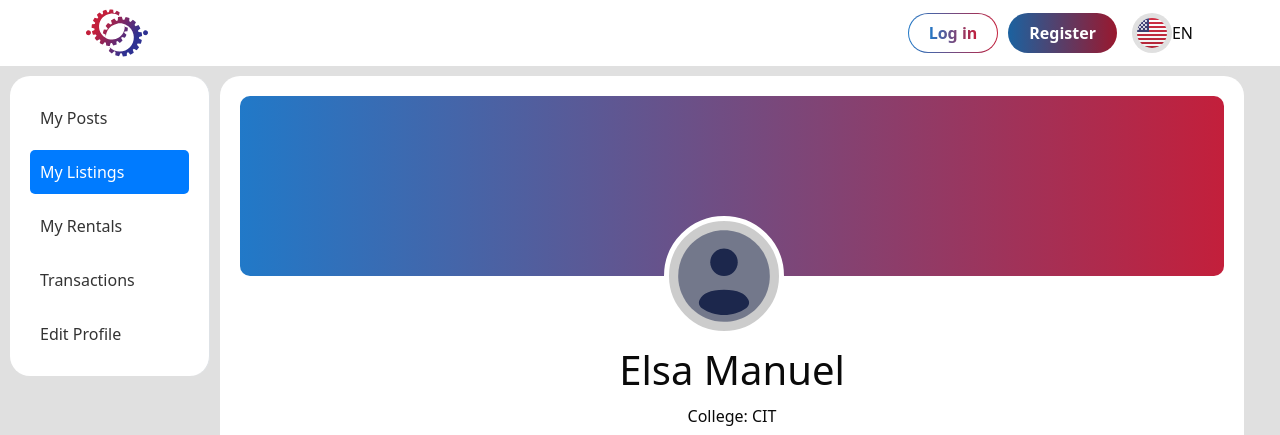
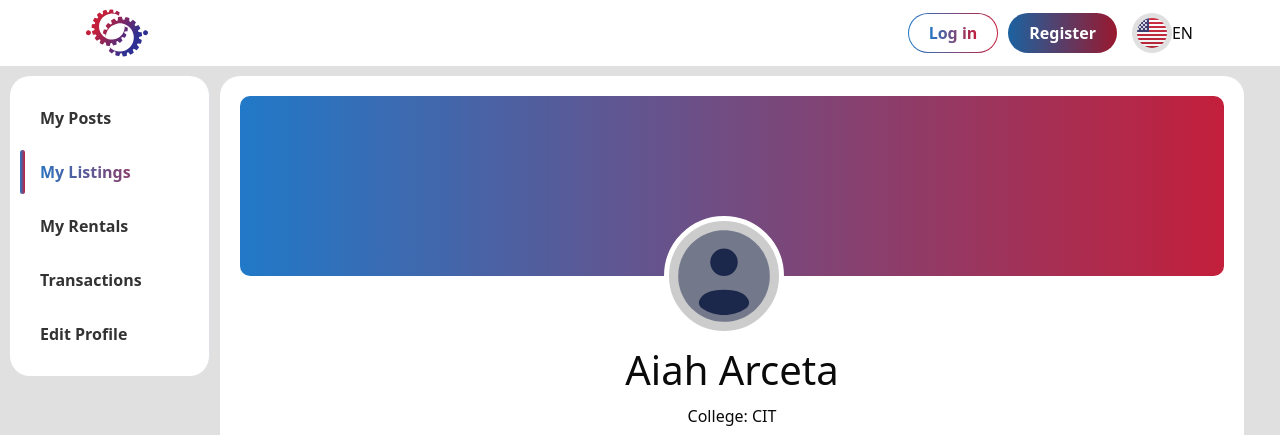
Before and after one commit to lmbsumatra/campus-connect-userside, a React (Create React App) app: page /profile/my-listings in a window 1280 px wide. Shown: the top 435 px of the page. Built offline with nearby package versions, Linux system fonts and the light colour scheme.

Commit message:
basta
basta

```diff
--- a/src/App.css
+++ b/src/App.css
@@ -457,12 +457,39 @@ textarea {
   display: block;
   padding: 10px;
   border-radius: 5px;
+  position: relative;
+  transition: color 0.3s;
+  font-weight: bold;
 }
 
 .profile-sidebar ul li a.active,
 .profile-sidebar ul li a:hover {
-  background-color: #007bff;
-  color: white;
+  background: var(--clr-main);
+  -webkit-background-clip: text;
+  -webkit-text-fill-color: transparent;
+}
+
+.profile-sidebar ul li a::before {
+  content: "";
+  position: absolute;
+  left: -10px; /* Adjust to align correctly */
+  top: 50%;
+  transform: translateY(-50%);
+  width: 5px;
+  height: 100%; /* Ensure it spans the full height */
+  background-color: #2179c8;
+  border-radius: 3px;
+  transition: all 0.3s;
+  opacity: 0;
+}
+
+.profile-sidebar ul li a.active::before,
+.profile-sidebar ul li a:hover::before {
+  opacity: 1;
+  left: -10px;
+  opacity: 1;
+  left: -10px; /* Ensure it moves left correctly */
+  background: var(--clr-main); /* Apply the gradient to the bar */
 }
 
 .profile-content {
--- a/src/pages/public/Profile.js
+++ b/src/pages/public/Profile.js
@@ -90,7 +90,7 @@ function Profile() {
               <img src={profilePhoto} alt="Profile" className="profile-photo" />
             </div>
             <div className="profile-info">
-              <h1>Elsa Manuel</h1>
+              <h1>Aiah Arceta</h1>
               <p>College: CIT</p>
               <p>Rating: ⭐⭐⭐⭐⭐</p>
               <p>Joined: July 10, 2024</p>
```
